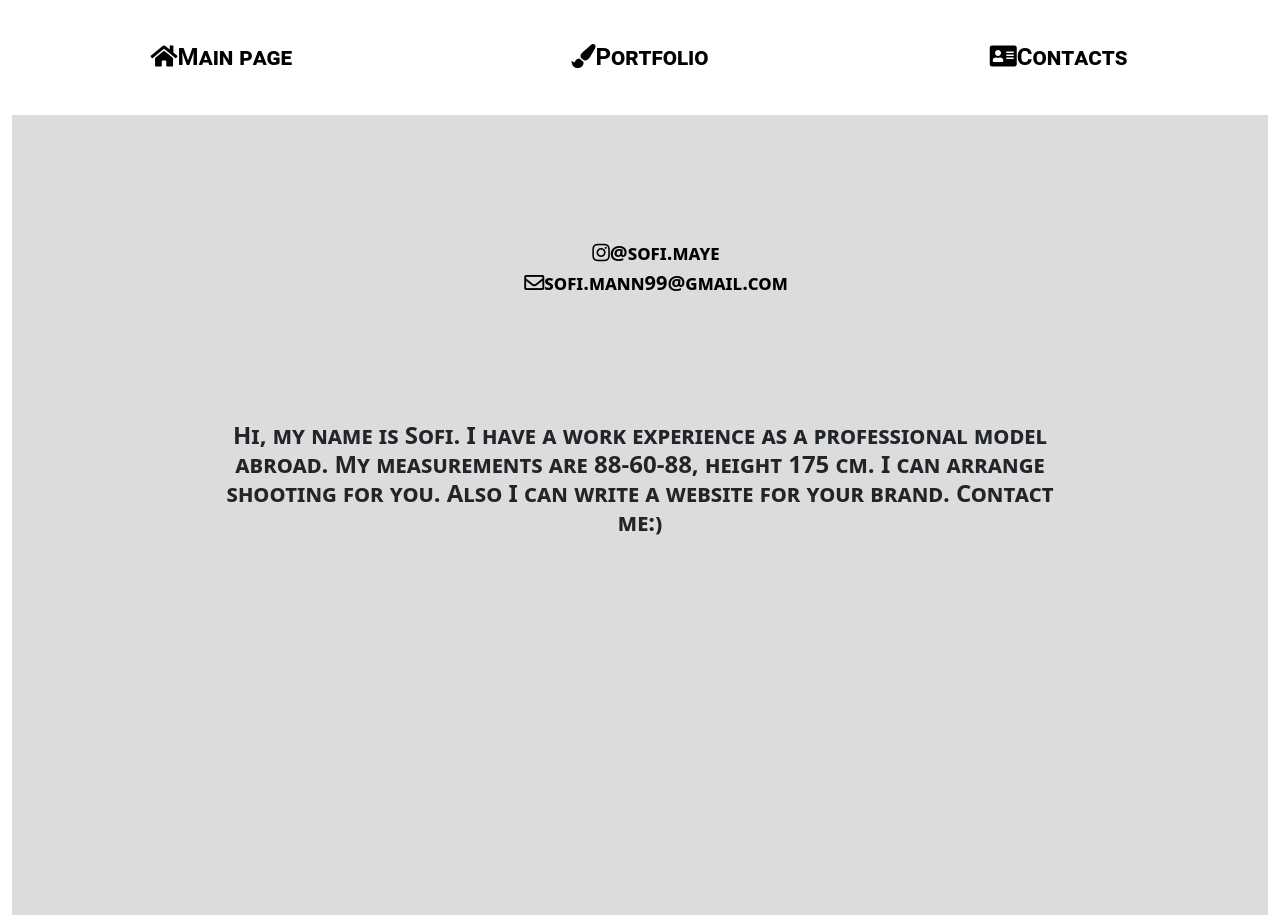
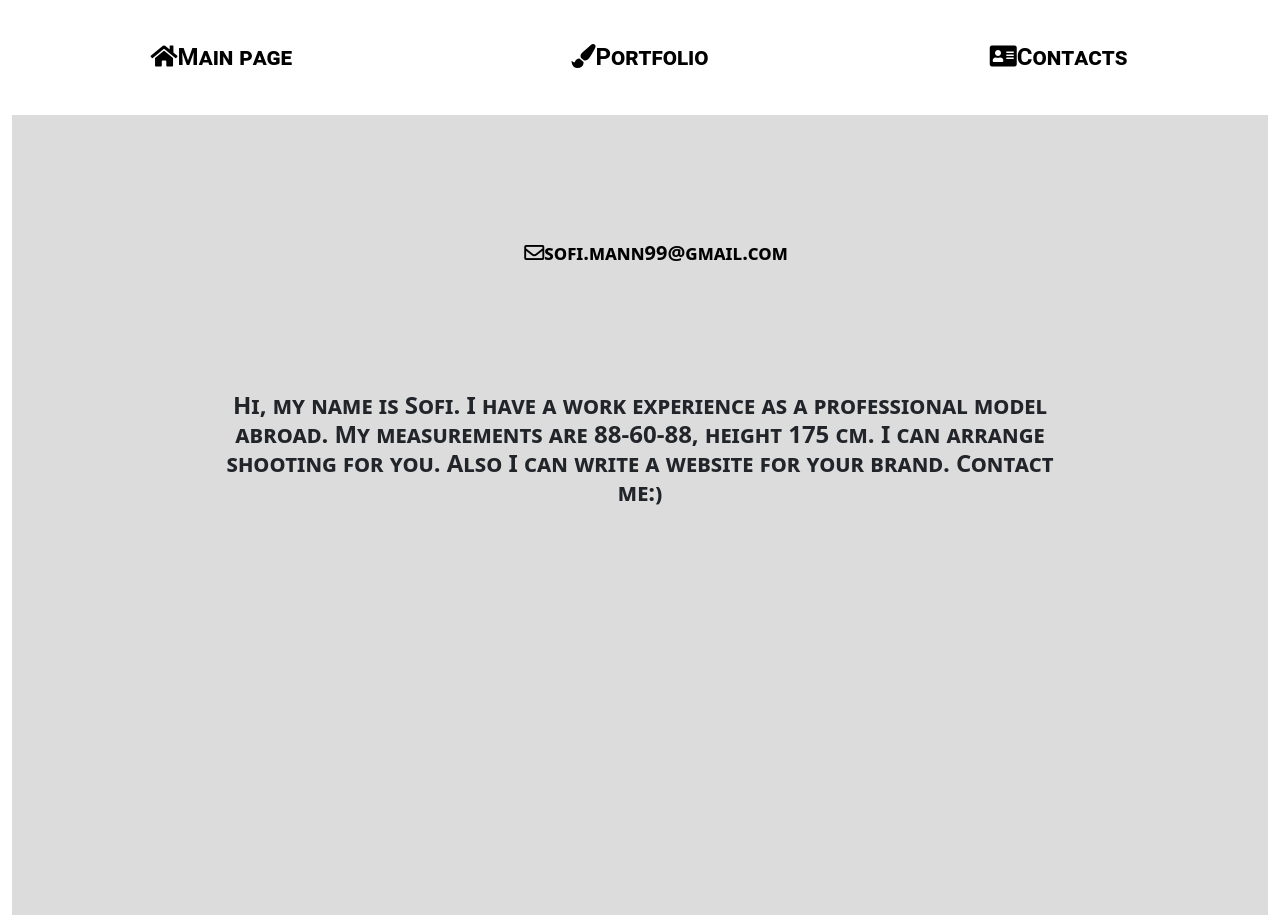
Before and after one commit to sofimaye/portfolio-site, a Django app: page /contacts in a window 1280 px wide. Run offline with Django 3.2, Linux system fonts and the light colour scheme; some libraries are stand-ins or nearby versions.

Commit message:
cont info deleted

```diff
--- a/templates/main/contacts.html
+++ b/templates/main/contacts.html
@@ -9,9 +9,9 @@
 {% block content %}
     <div class="contacts">
            <ul>
-        <a href="https://instagram.com/sofi.maye?igshid=su8vt87kv3pt">
-            <li><i class="fab fa-instagram"></i>@sofi.maye</li>
-        </a>
+{#        <a href="https://instagram.com/sofi.maye?igshid=su8vt87kv3pt">#}
+{#            <li><i class="fab fa-instagram"></i>@sofi.maye</li>#}
+{#        </a>#}
                <a href="mailto:sofi.mann99@gmail.com" target="_blank" rel="noopener norefferer">
             <li><i class="far fa-envelope"></i>sofi.mann99@gmail.com</li>
         </a>
```
